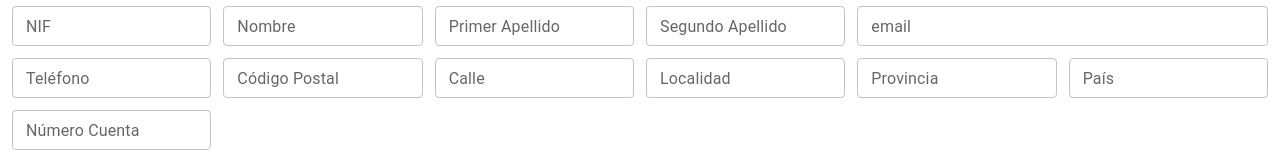
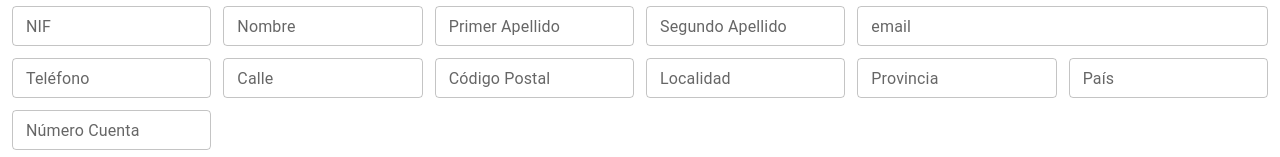
Before and after one commit to cats99-coder/grupo-gestion-facturacion-web, a Next.js app: page /clientes/1 in a window 1280 px wide. Shown: the part 131-288 px from the top of the page. Built offline with nearby package versions, Linux system fonts and the light colour scheme; no server answers.

Commit message:
filtro pendientes

```diff
--- a/src/app/(app)/clientes/[id]/page.tsx
+++ b/src/app/(app)/clientes/[id]/page.tsx
@@ -271,10 +271,10 @@ export default function BasicTabs() {
           className="col-span-1"
           size="small"
           onChange={handleCliente}
-          name="codigo_postal"
-          value={cliente.codigo_postal}
-          id="codigo_postal"
-          label="Código Postal"
+          name="calle"
+          value={cliente.calle}
+          id="calle"
+          label="Calle"
           variant="outlined"
           autoComplete="off"
         />
@@ -282,10 +282,10 @@ export default function BasicTabs() {
           className="col-span-1"
           size="small"
           onChange={handleCliente}
-          name="calle"
-          value={cliente.calle}
-          id="calle"
-          label="Calle"
+          name="codigo_postal"
+          value={cliente.codigo_postal}
+          id="codigo_postal"
+          label="Código Postal"
           variant="outlined"
           autoComplete="off"
         />
--- a/src/app/(app)/expedientes/[id]/layout.tsx
+++ b/src/app/(app)/expedientes/[id]/layout.tsx
@@ -187,6 +187,7 @@ export default function ExpedienteLayout({
           if (!response.ok) return false;
           setOpenSuccess(true);
           setMessageSuccess("Actualizado con exito");
+          setModificado(false);
         });
     } else {
       const { _id, numero_expediente, factura, ...createExpediente } =
```
